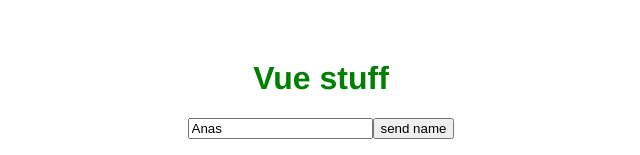
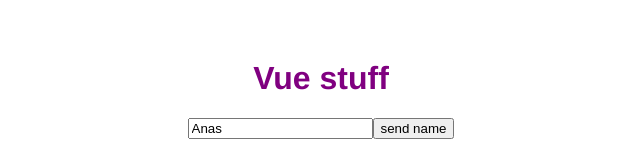
Before and after one commit to anasmasti/vue-stuff, a Vue app: page /hello in a window 1280 px wide. Shown: the top 155 px of the page, without its empty margins (319-959 px from the left). Built offline with nearby package versions, Linux system fonts and the light colour scheme.

Commit message:
Add stuff

```diff
--- a/src/App.vue
+++ b/src/App.vue
@@ -22,7 +22,6 @@
     let name = ref('')
 
     function getName(nameValue) {
-      console.log(nameValue);
       name.value = nameValue
     }
 
--- a/src/components/HelloWorld.vue
+++ b/src/components/HelloWorld.vue
@@ -1,6 +1,6 @@
 <template>
   <div class="hello">
-    <h1 v-put-color:green>{{ msg }}</h1>
+    <h1 v-put-color:purple>{{ msg }}</h1>
     <input type="text" v-model="name">
     <button @click="sendName, addSkill()">send name</button>
 
```
